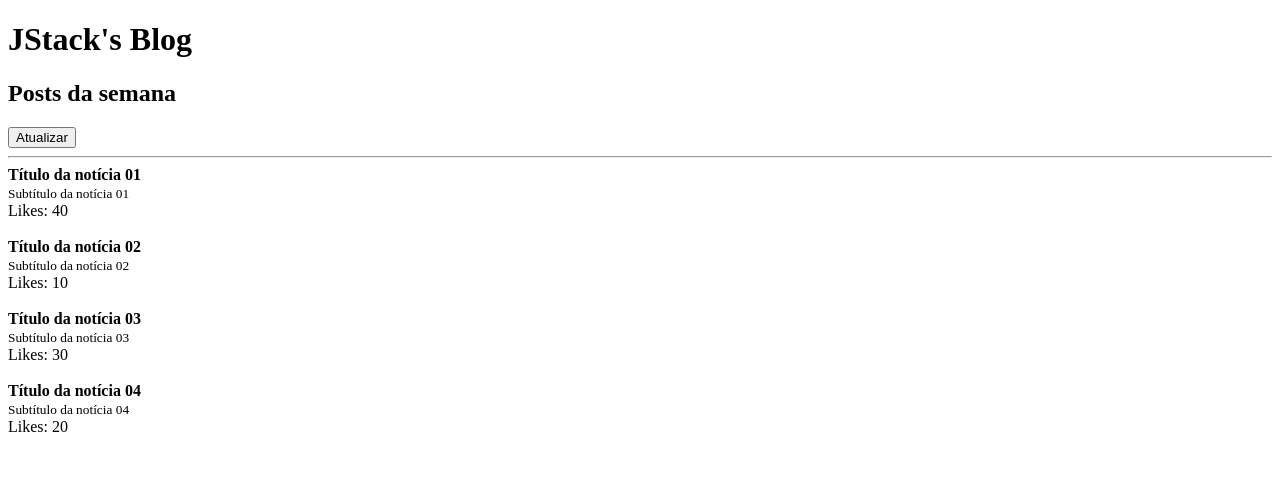
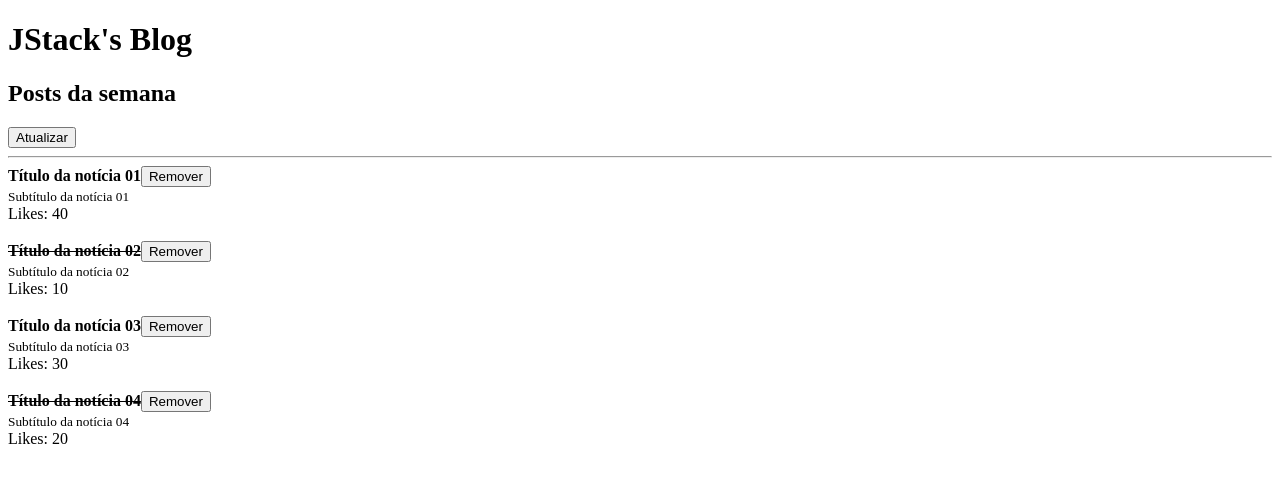
Before and after one commit to CtsLucas/JStack, a React app in the folder react-fundamentos/: page / in a window 1280 px wide. Shown: the top 482 px of the page. Built offline with nearby package versions, Linux system fonts and the light colour scheme.

Commit message:
feat: :sparkles: Add Remove Post

```diff
--- a/react-fundamentos/src/App.js
+++ b/react-fundamentos/src/App.js
@@ -3,45 +3,52 @@ import Header from './Header';
 import Post from './Post';
 
 export default function App() {
-  const [posts, setPost] = useState([
+  const [posts, setPosts] = useState([
     {
       id: Math.random(),
       title: 'Título da notícia 01',
       subtitle: 'Subtítulo da notícia 01',
       likes: 40,
+      read: false,
     },
     {
       id: Math.random(),
       title: 'Título da notícia 02',
       subtitle: 'Subtítulo da notícia 02',
       likes: 10,
+      read: true,
     },
     {
       id: Math.random(),
       title: 'Título da notícia 03',
       subtitle: 'Subtítulo da notícia 03',
       likes: 30,
+      read: false,
     },
     {
       id: Math.random(),
       title: 'Título da notícia 04',
       subtitle: 'Subtítulo da notícia 04',
       likes: 20,
+      read: true,
     },
   ]);
 
   function handleRefresh() {
-    setTimeout(() => {
-      setPost((prevState) => [
+    setPosts((prevState) => [
       ...prevState,
       {
         id: Math.random(),
         title: `Titulo da notícia 0${prevState.length + 1}`,
         subtitle: `Subtítulo da notícia 0${prevState.length + 1}`,
         likes: Math.floor(Math.random() * 100),
+        read: false,
       },
     ]);
-    }, 2000);
+  }
+
+  function handleRemovePost(postId) {
+    setPosts((prevState) => prevState.filter((post) => post.id !== postId));
   }
 
   return (
@@ -53,14 +60,7 @@ export default function App() {
       <hr />
 
       {posts.map((post) => (
-        <Post
-          key={post.id}
-          post={{
-            title: post.title,
-            subtitle: post.subtitle,
-          }}
-          likes={post.likes}
-        />
+        <Post key={post.id} post={post} onRemove={handleRemovePost} />
       ))}
     </>
   );
--- a/react-fundamentos/src/Post.js
+++ b/react-fundamentos/src/Post.js
@@ -5,11 +5,12 @@ export default function Post(props) {
   return (
     <>
       <article>
-        <strong>{props.post.title}</strong>
+        <strong>{props.post.read ? <s>{props.post.title}</s> : props.post.title}</strong>
+        <button onClick={() => props.onRemove(props.post.id)}>Remover</button>
         <br />
         <small>{props.post.subtitle}</small>
         <br />
-        Likes: {props.likes}
+        Likes: {props.post.likes}
       </article>
       <br />
     </>
@@ -18,8 +19,11 @@ export default function Post(props) {
 
 Post.propTypes = {
   post: PropTypes.shape({
+    id: PropTypes.number.isRequired,
     title: PropTypes.string.isRequired,
     subtitle: PropTypes.string.isRequired,
+    likes: PropTypes.number.isRequired,
+    read: PropTypes.bool.isRequired,
   }).isRequired,
-  likes: PropTypes.number.isRequired,
+  onRemove: PropTypes.func.isRequired,
 };
```
Lines whose indentation alone changed are shown as unchanged.
